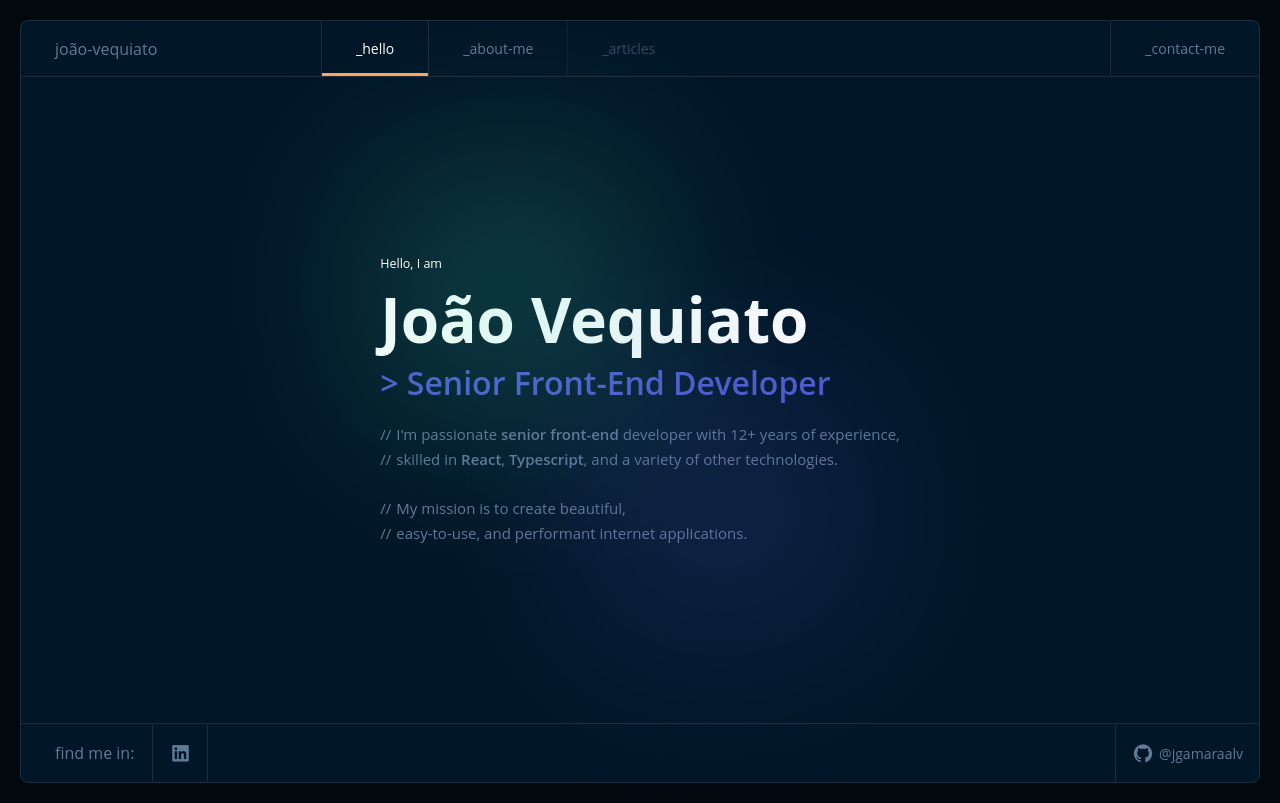
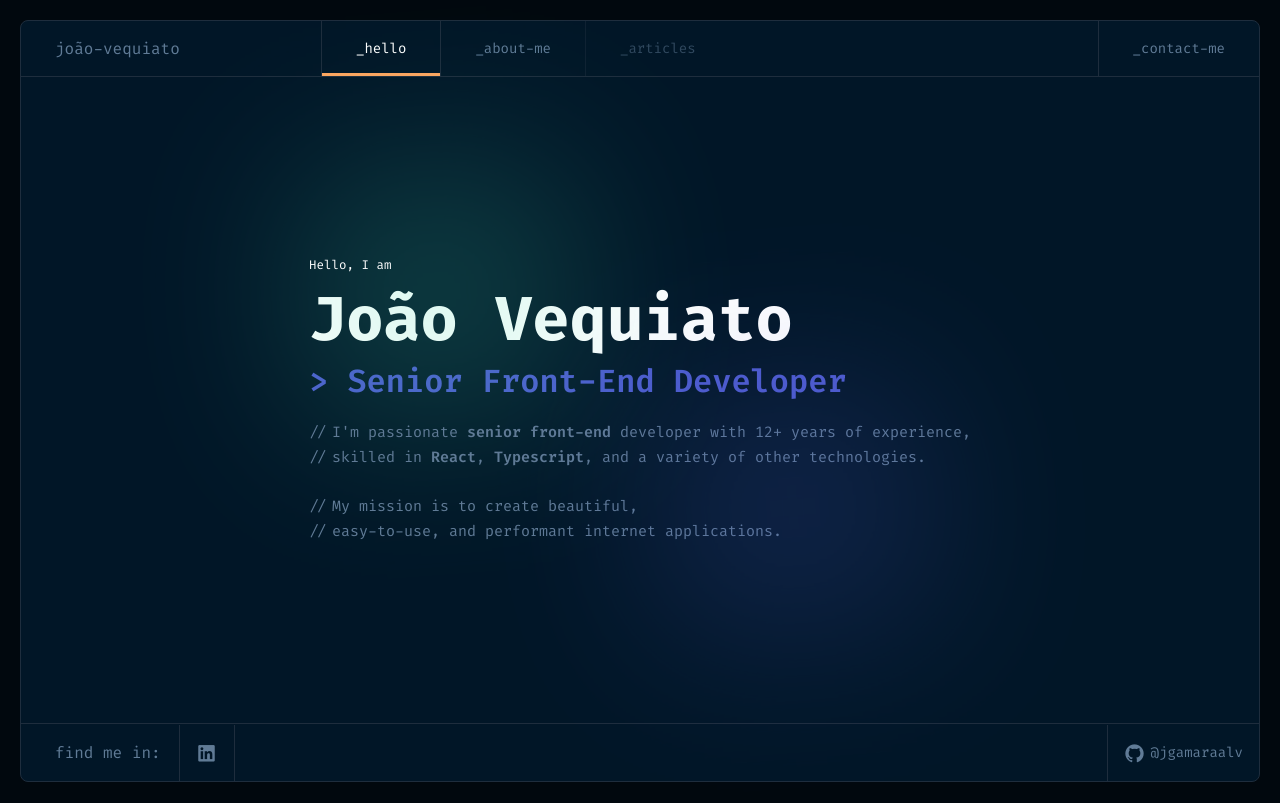
Before and after one commit to jgamaraalv/portfolio, a Next.js app: page / in a window 1280 px wide. Built offline with nearby package versions, Linux system fonts and the light colour scheme.

Commit message:
fixes font

```diff
--- a/src/app/api/hello/route.ts
+++ /dev/null
@@ -1,3 +0,0 @@
-export async function GET(request: Request) {
-  return new Response('Hello, Next.js!')
-}
--- a/src/app/layout.tsx
+++ b/src/app/layout.tsx
@@ -1,4 +1,4 @@
-import { Inter } from "next/font/google";
+import { Fira_Code } from "next/font/google";
 import "remixicon/fonts/remixicon.css";
 
 import Header from "@/components/Header";
@@ -11,7 +11,7 @@
     "Hello, I'm a passionate senior front-end developer with 12+ years of experience, skilled in React, Typescript, and a variety of other technologies.",
 };
 
-const inter = Inter({
+const fira = Fira_Code({
   subsets: ["latin"],
   variable: "--font",
   display: "swap",
@@ -23,7 +23,7 @@
   children: React.ReactNode;
 }) {
   return (
-    <html lang="en" className={inter.className}>
+    <html lang="en" className={fira.variable}>
       <body>
         <div className="main-container">
           <div className="main-content">
--- a/src/styles/globals.css
+++ b/src/styles/globals.css
@@ -1,6 +1,6 @@
 :root {
   --border-radius: 8px;
-  --font: "Fira Code", "Open Sans";
+  --font: "Fira Code", monospace;
 
   --lines-color: #1e2d3d;
 
```
